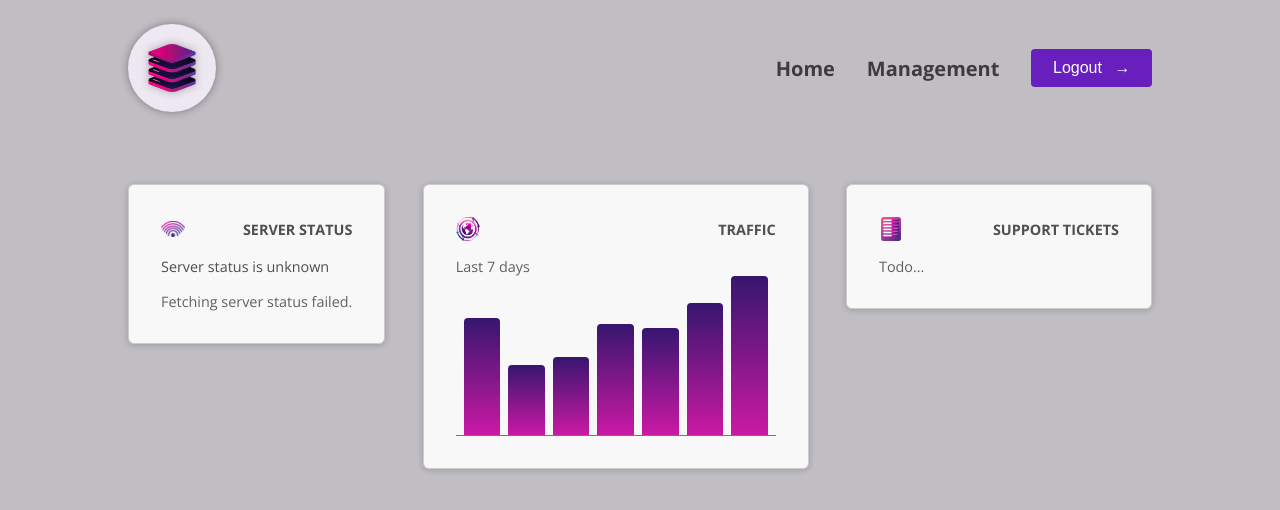
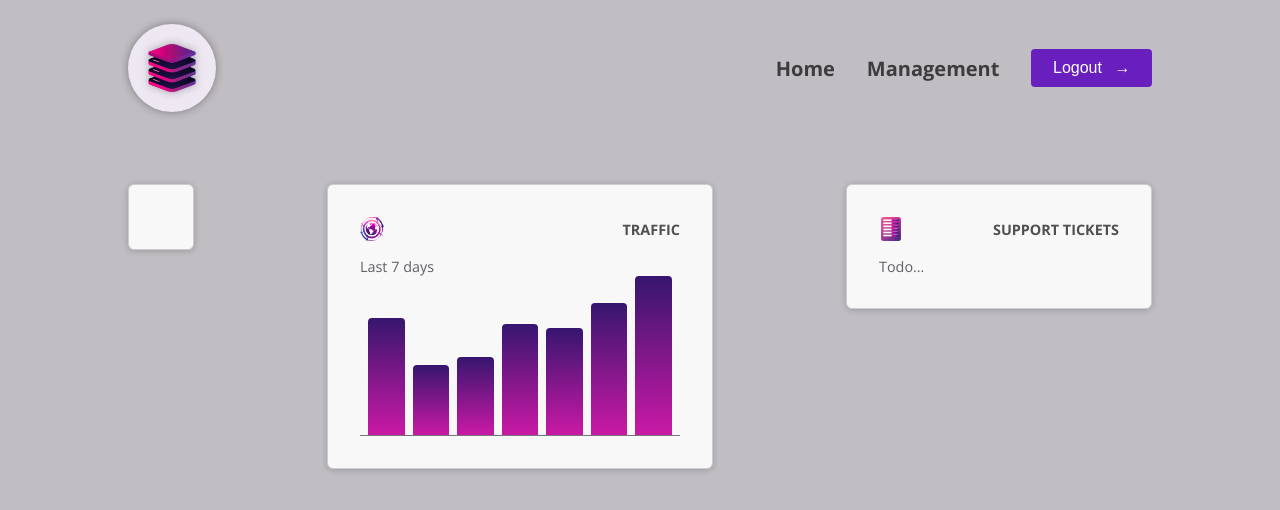
Before and after one commit to ndangohmofor/angular-server-management, an Angular app: page / in a window 1280 px wide. Shown: the top 510 px of the page. Built offline with nearby package versions, Linux system fonts and the light colour scheme.

Commit message:
beautify the app component html file

```diff
--- a/src/app/app.component.html
+++ b/src/app/app.component.html
@@ -2,26 +2,7 @@
 
 <main>
   <div id="dashboard">
-    <div class="dashboard-item">
-      <article>
-        <header>
-          <img src="status.png" alt="A signal symbol" />
-          <h2>Server Status</h2>
-        </header>
-        <div>
-          @if (currentStatus === 'online') {
-            <p>Servers are online</p>
-            <p>All systems are operational.</p>
-          } @else if (currentStatus === 'offline') {
-            <p>Servers are offline</p>
-            <p>Functionality should be restored soon.</p>
-          } @else {
-            <p>Server status is unknown</p>
-            <p>Fetching server status failed.</p>
-          }
-        </div>
-      </article>
-    </div>
+    <div class="dashboard-item"></div>
 
     <div class="dashboard-item">
       <article>
@@ -34,7 +15,9 @@
 
           <div id="chart">
             @for (dataPoint of dummyTrafficData; track dataPoint.id) {
-              <div [style.height]="(dataPoint.value / maxTraffic) * 100 + '%'"></div>
+              <div
+                [style.height]="(dataPoint.value / maxTraffic) * 100 + '%'"
+              ></div>
             }
           </div>
         </div>
```
